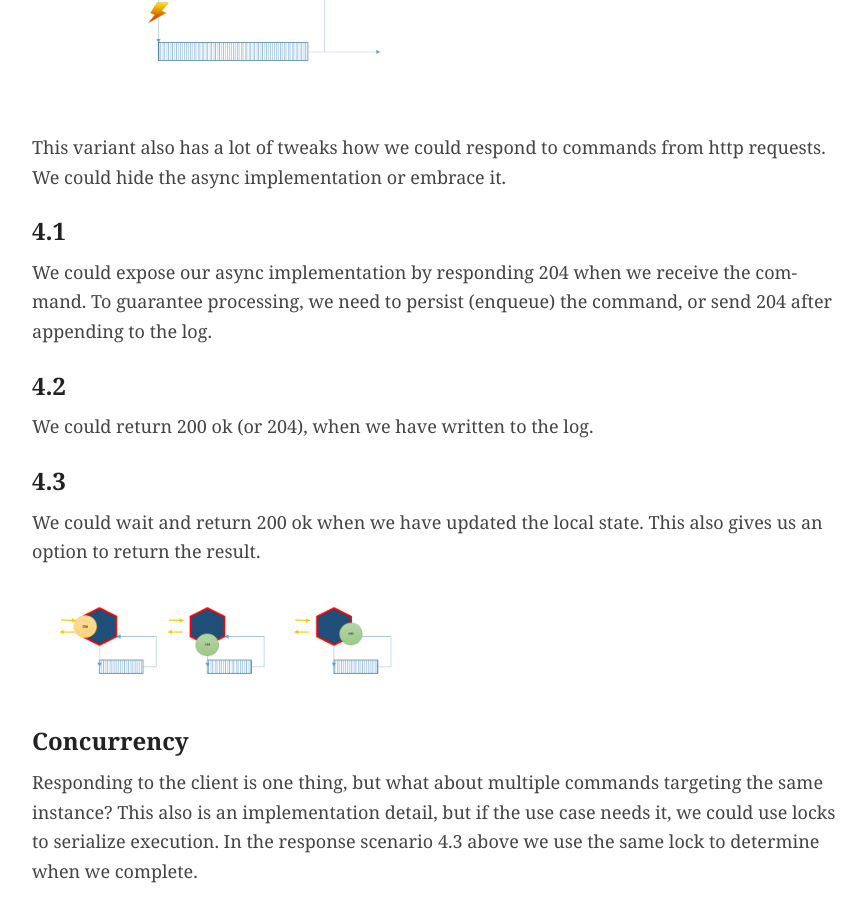
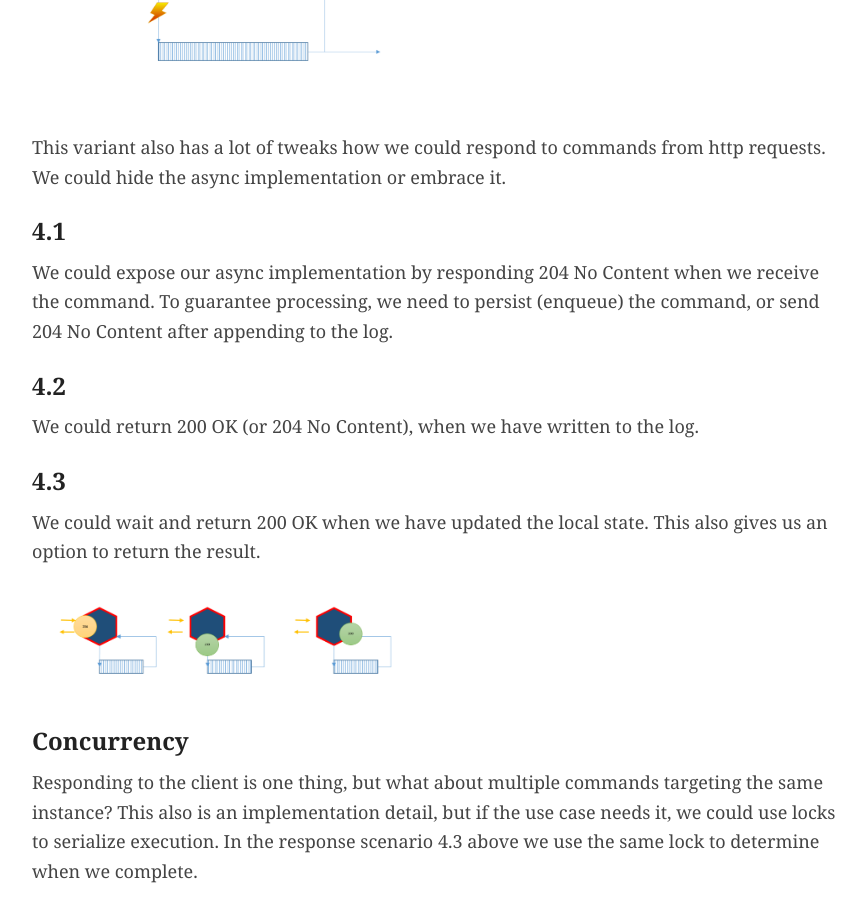
Before and after one commit to perokvist/event-driven-architecture, a Jekyll site: the page built from index.md, in a window 1280 px wide and 900 px high, scrolled down 3784 px. Shown: the whole window, without its empty margins (203-1069 px from the left). Built offline with Jekyll 4.4.1, drawn with Linux system fonts in a browser that asks for light colours; our own code applies the rules of GitHub Pages for plain Markdown files; some of the changed text lies outside the part shown.

Commit message:
Minor corrections and clarifications
:)

```diff
--- a/index.md
+++ b/index.md
@@ -65,14 +65,14 @@ This have similarities with using logs to avoid dual writes as detailed in [Kafk
 This variant also has a lot of tweaks how we could respond to commands from http requests. We could hide the async implementation or embrace it.
 
 ### 4.1
-We could expose our async implementation by responding 204 when we receive the command.
-To guarantee processing, we need to persist (enqueue) the command, or send 204 after appending to the log.
+We could expose our async implementation by responding 204 No Content when we receive the command.
+To guarantee processing, we need to persist (enqueue) the command, or send 204 No Content after appending to the log.
 
 ### 4.2
-We could return 200 ok (or 204), when we have written to the log.
+We could return 200 OK (or 204 No Content), when we have written to the log.
 
 ### 4.3
-We could wait and return 200 ok when we have updated the local state. This also gives us an option to return the result.
+We could wait and return 200 OK when we have updated the local state. This also gives us an option to return the result.
 
 ![response options](assets/response_options.png)
 
@@ -97,7 +97,7 @@ All scenarios above assume that "local state" is on one node. When scaling in a
 
 ## Event sourcing
 
-If local state is persisted, how is an implementation detail. Keeping a stream of events per instance (aggregate) as the source of state is often refered to as Event Sourcing. Often tied to using Domain Driven Design (DDD). DDD is not required for the patterns above but might be a good fit, same applies to event sourcing.
+If local state is persisted, *how* is an implementation detail. Keeping a stream of events per instance (aggregate) as the source of state is often refered to as Event Sourcing. Often tied to using Domain Driven Design (DDD). DDD is not required for the patterns above but might be a good fit, same applies to event sourcing.
 
 <script src="https://gist.github.com/gregoryyoung/a3e69ed58ae066b91f1b.js"></script>
 
```
Also changed, not shown: other parts of index.md (+1 -1 lines).
